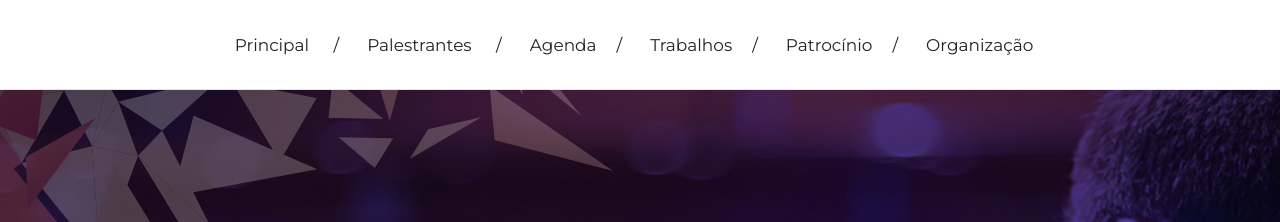
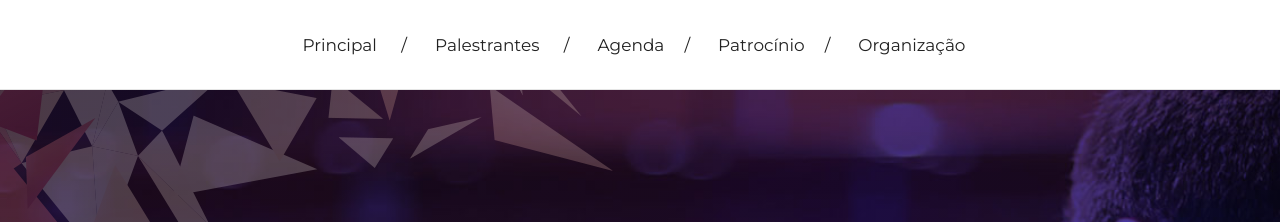
Before and after one commit to gleybersonandrade/ccomp_event, a plain HTML site: page index.html in a window 1280 px wide. Shown: the top 222 px of the page. Drawn offline with Linux system fonts and the light colour scheme.

Commit message:
Remove papers of navbar

```diff
--- a/index.html
+++ b/index.html
@@ -54,9 +54,6 @@
         <li class="nav-item">
           <a class="nav-link to-id" href="#schedule">Agenda<span>/</span></a>
 				</li>
-				<li class="nav-item">
-          <a class="nav-link to-id" href="#papers">Trabalhos<span>/</span></a>
-        </li>
         <li class="nav-item">
           <a class="nav-link to-id" href="#sponsors">Patrocínio<span>/</span></a>
         </li>
```
